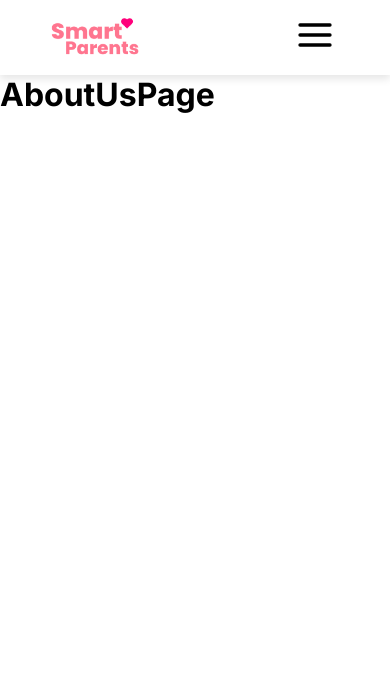
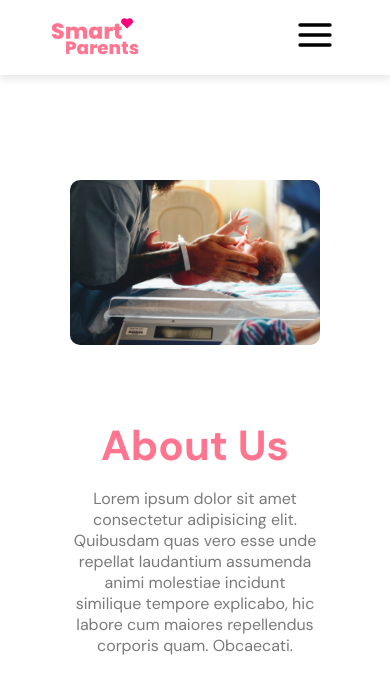
Before and after one commit to Suryasmt/dicoding-capstone, a React (Create React App) app: page /about in a window 390 px wide. Shown: the top 694 px of the page. Built offline with nearby package versions, Linux system fonts and the light colour scheme.

Commit message:
Menyusun layout about

```diff
--- a/src/components/Content.jsx
+++ b/src/components/Content.jsx
@@ -5,7 +5,6 @@ import { BsBookFill } from 'react-icons/bs';
 import gallery1 from '../assets/Image 1.jpg'
 import gallery2 from '../assets/Image 2.jpg'
 import gallery3 from '../assets/Image 3.jpg'
-
 
 const Content = () => {
   return (
--- a/src/pages/AboutUsPage.jsx
+++ b/src/pages/AboutUsPage.jsx
@@ -1,9 +1,20 @@
 import React from 'react'
+import aboutImg from '../assets/Image 4.jpg'
 
 const AboutUsPage = () => {
   return (
-    <div>
-      <h1>AboutUsPage</h1>
+    <div className='box-content'>
+      <div className='about'>
+        <div className="about-image">
+          <img src={aboutImg} alt='aboutImage'/>
+        </div>
+        <div className='about-text'>
+          <h1 className='about-text__title'>
+            About Us
+          </h1>
+          <p className='about-text__decs'>Lorem ipsum dolor sit amet consectetur adipisicing elit. Quibusdam quas vero esse unde repellat laudantium assumenda animi molestiae incidunt similique tempore explicabo, hic labore cum maiores repellendus corporis quam. Obcaecati.</p>
+        </div>
+      </div>
     </div>
   )
 }
--- a/src/style/_responsive.css
+++ b/src/style/_responsive.css
@@ -38,16 +38,25 @@
         margin-right: 30px;
         cursor: pointer;
     }
-    .content-info {
+    .content-info,
+    .about {
         grid-template-columns: 1fr;
     }
-    .content-info__inner{
+    .content-info__inner {
         margin: 0px 0px 40px 0;
     }
-    .content-info{
+    .content-info {
         gap: 0;
     }
 
+    .about-image img {
+        width: 80%;
+    }
+
+    .about-text {
+        width: 80%;
+        text-align: center;
+    }
 }
 
 @media screen and (max-width: 768px) {
--- a/src/style/main.css
+++ b/src/style/main.css
@@ -1,6 +1,8 @@
 @import url('https://fonts.googleapis.com/css2?family=DM+Sans:wght@400;700&family=Dosis:wght@200;300;400;500;600&family=Inter:wght@400;700&family=Poppins:wght@400;500;600;700&family=Roboto:wght@300;400&display=swap');
 
 @import './component/_navigation.css';
+
+@import './pages/_about.css';
 @import './pages/_home.css';
 
 @import './_responsive.css';
@@ -17,13 +19,13 @@
     --secondary: #FFF0F3;
     --black:#222;
     --white:#fff;
-    --yellow: rgb(255, 255, 20);
-    --light-black:#666;
+    --grey:#7A7A7A;
     --light-white:#ccc;
     --light-bg:#f4f4fe;
     --dark-bg:rgba(0,0,0,.7);
     --border:1rem solid #aaa;
     --box-shadow:0 4px 8px 0 rgba(0,0,0,.1);
+    --focus: rgb(230, 230, 49);
   }
 
 body, html {
@@ -33,7 +35,7 @@ body, html {
 }
 
 html::-webkit-scrollbar{
-    width: 0.7rem;
+    width: 0.6rem;
 }
 
 html::-webkit-scrollbar-track{
--- /dev/null
+++ b/src/style/pages/_about.css
@@ -0,0 +1,33 @@
+.about {
+    display: grid;
+    grid-template-columns: 1fr 1fr;
+    margin: 105px 0;
+    gap: 69px;
+}
+
+.about-image {
+    width: 100%;
+    text-align: center;
+}
+
+.about-image img {
+    width: 100%;
+    border-radius: 10px;
+}
+
+.about-text {
+    margin: auto;
+}
+.about-text__title {
+    color: var(--primary);
+    margin-bottom: 15px;
+    font-weight: bold;
+    font-size: 42px;
+    font-family: 'DM Sans', sans-serif;
+}
+
+.about-text__decs {
+    color: var(--grey);
+    font-size: 16px;
+    font-family: 'DM Sans', sans-serif;
+}
```
